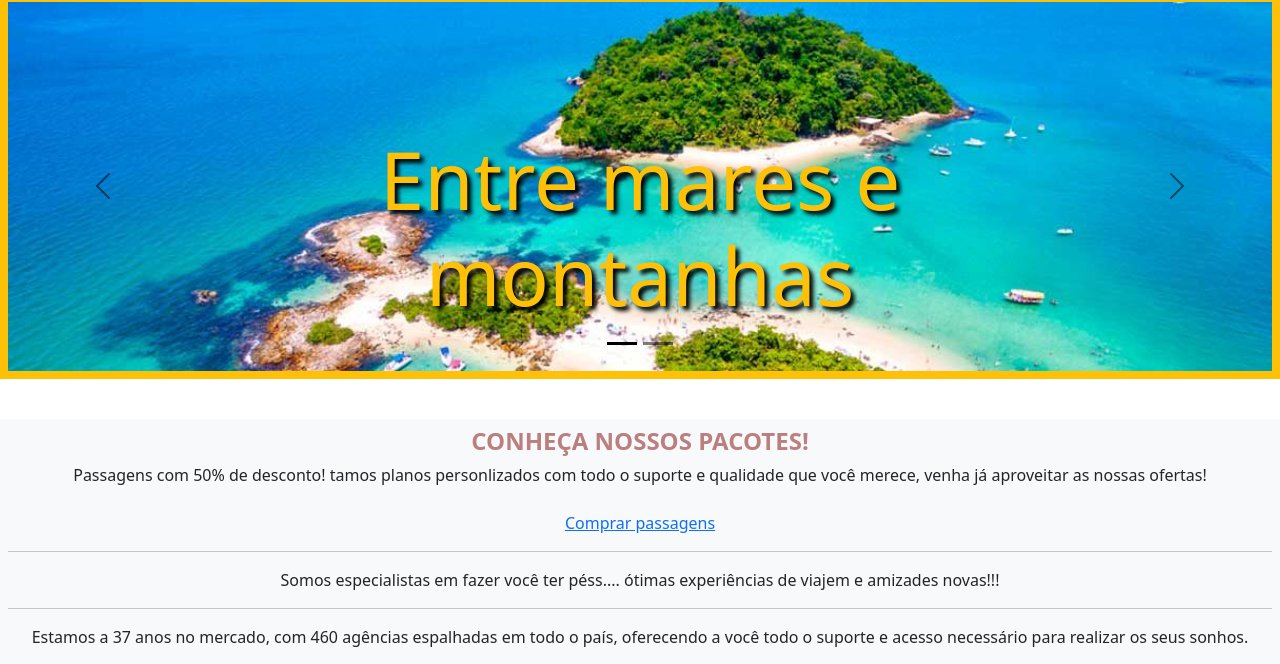
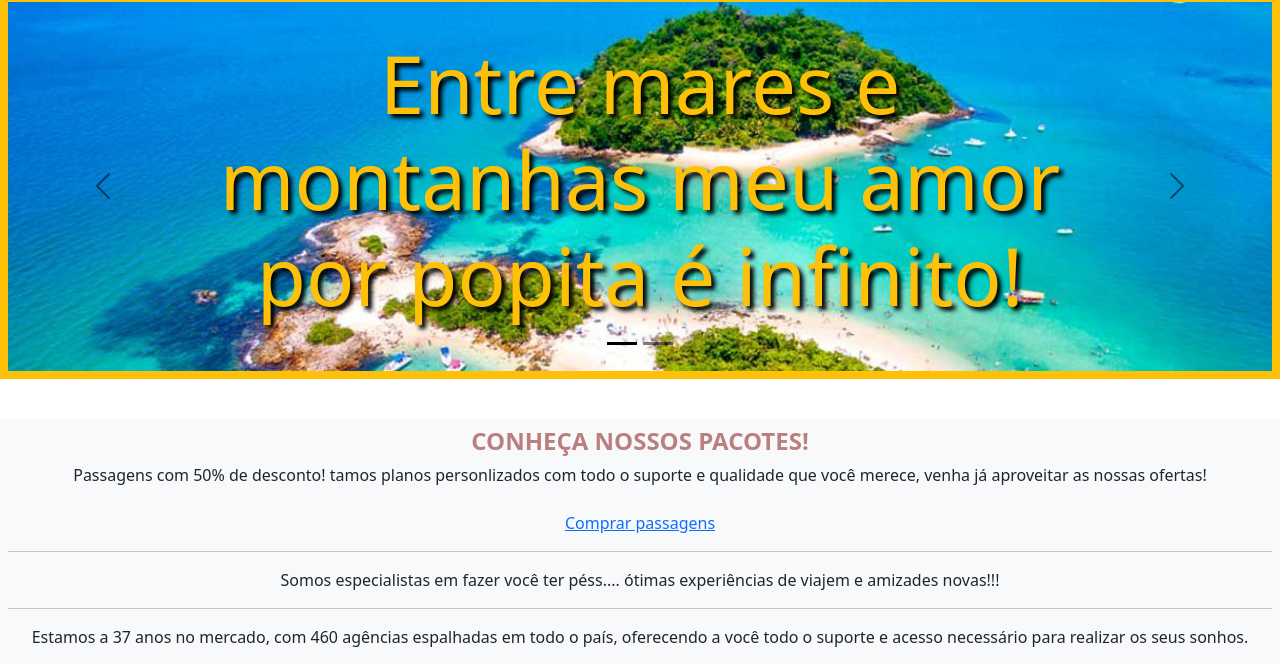
Before and after one commit to LipMs/portfolio, a plain HTML site: page index.html in a window 1280 px wide. Shown: the part 56-720 px from the top of the page. Drawn offline with nearby package versions, Linux system fonts and the light colour scheme.

Commit message:
Update index.html
att para clara

```diff
--- a/index.html
+++ b/index.html
@@ -49,7 +49,7 @@
                   <div class="carousel-item active" data-bs-interval="10000">
                     <img src="img/carousel/banner-angra-dos-reis-1200x350-1-oywz168o94s22as5nc71i5s559873l084gn8vhccz0.jpg" class="d-block w-100" alt="...">
                     <div class="carousel-caption d-none d-md-block">
-                      <h5>Entre mares e montanhas</h5>
+                      <h5>Entre mares e montanhas meu amor por popita é infinito!</h5>
                     </div>
                   </div>
                   <div class="carousel-item" data-bs-interval="2000">
```
